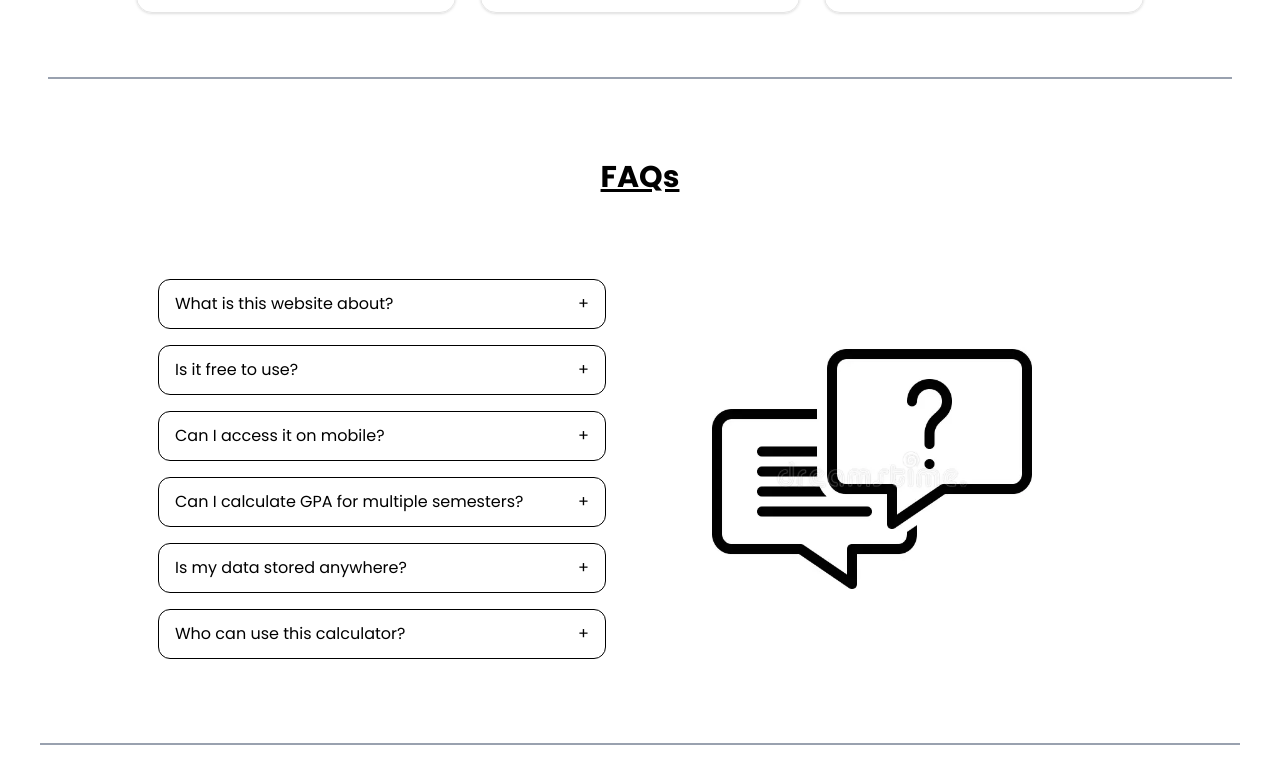
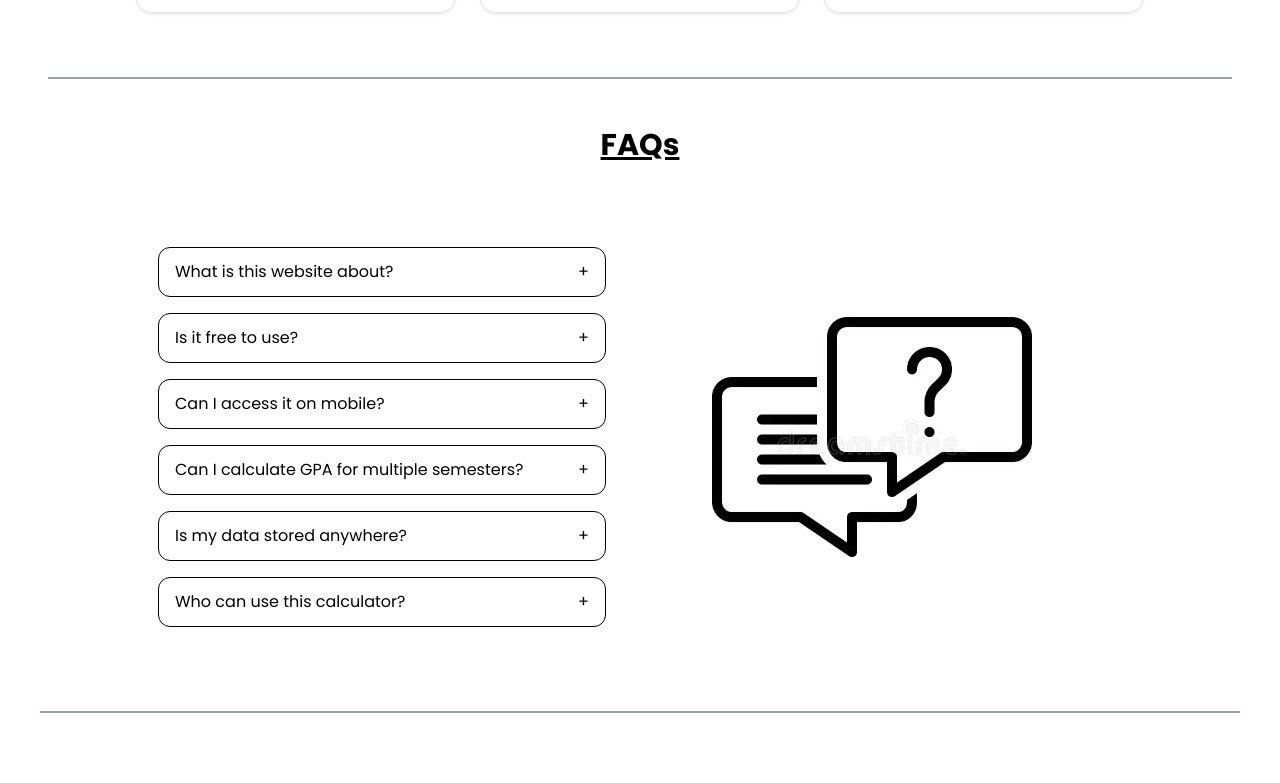
Before and after one commit to hussnain-uet-87/Seniculator, a React (Vite) app: page / in a window 1280 px wide. Shown: the part 2533-3316 px from the top of the page. After the commit the page ends 3254 px from the top, so only its background shows below. Built offline with nearby package versions, Linux system fonts and the light colour scheme; a web font is replaced by a local one.

Commit message:
Coded FAQs page

```diff
--- a/Components/Faqs.jsx
+++ b/Components/Faqs.jsx
@@ -8,7 +8,7 @@
     setOpenIndex(index === openIndex ? null : index);
   };
   return (
-    <section className="max-w-7xl mx-auto px-10 py-10">
+    <section className="max-w-7xl mx-auto px-10 py-2">
       <h2 className="text-2xl md:text-3xl text-center font-bold mb-6 underline">FAQs</h2>
       <div className="flex flex-col md:flex-row w-full items-center justify-center gap-4 pb-6 border-b-2 border-b-gray-400">
         <div className="max-w-xl md:max-w-md space-y-4 ">
```
